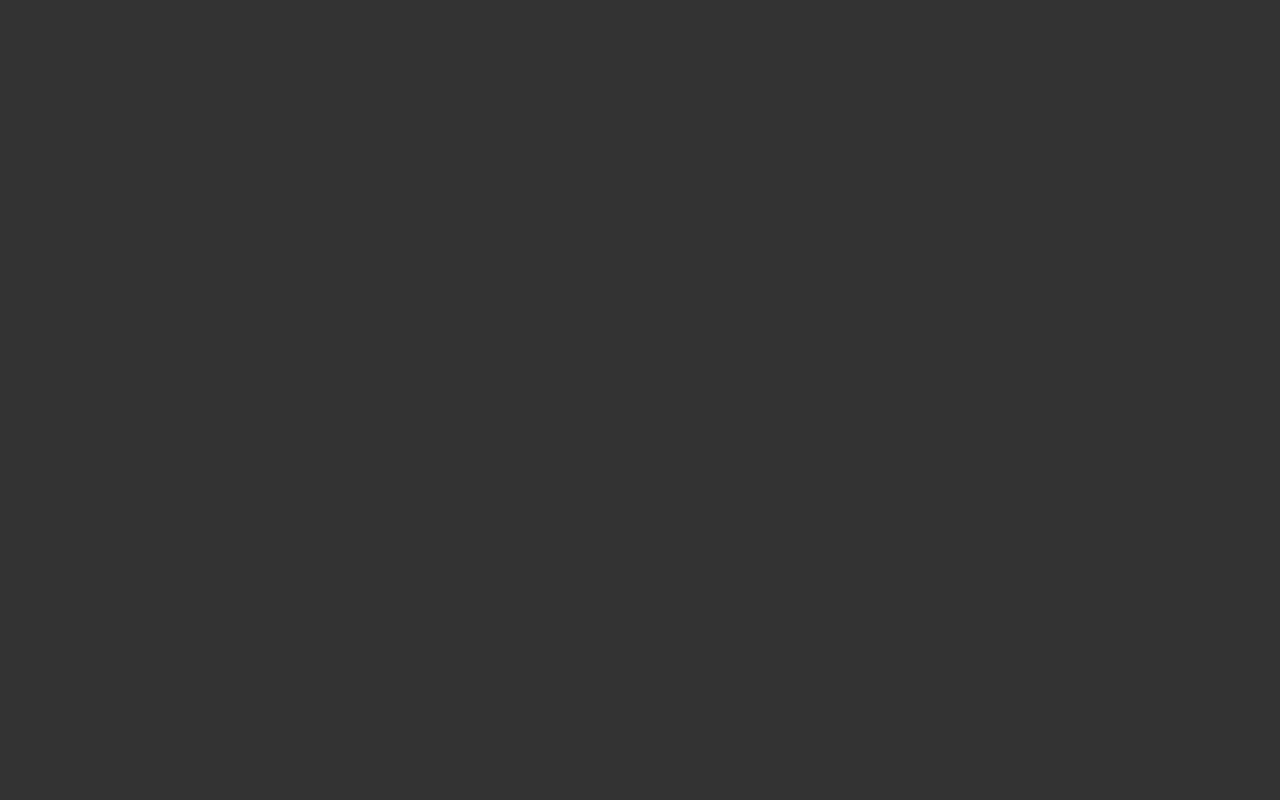
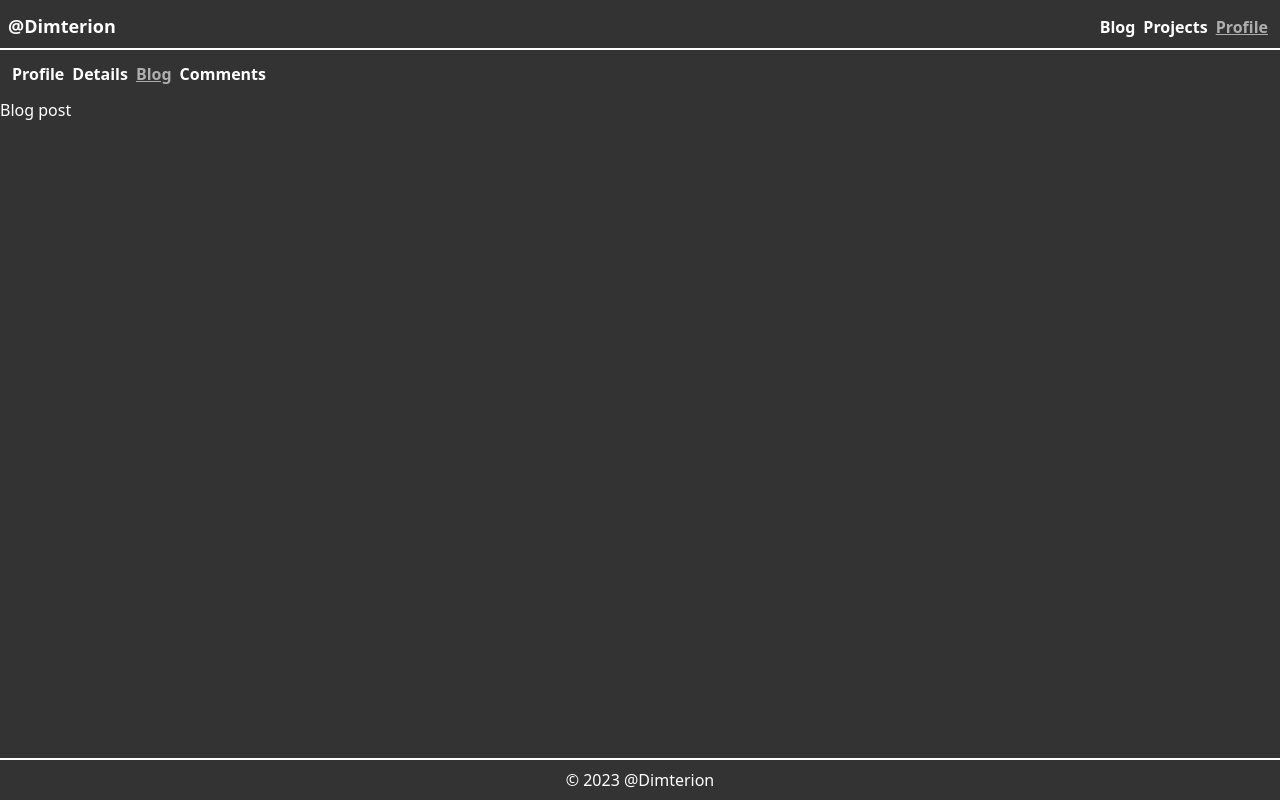
Before and after one commit to Dimterion/Profile-site, a React (Vite) app: page /profile/blog/1 in a window 1280 px wide. Before the commit this address had no page. Built offline with nearby package versions, Linux system fonts and the light colour scheme; what miragejs would draw is missing.

Commit message:
add nav for the profile page

```diff
--- a/src/App.jsx
+++ b/src/App.jsx
@@ -6,6 +6,8 @@ import Post from "./pages/Posts/Post";
 import ProfileLayout from "./components/ProfileLayout";
 import Profile from "./pages/Profile/Profile";
 import Details from "./pages/Profile/Details";
+import ProfilePosts from "./pages/Profile/ProfilePosts";
+import ProfilePost from "./pages/Profile/ProfilePost";
 import Comments from "./pages/Profile/Comments";
 import Layout from "./components/Layout";
 import "../server";
@@ -22,6 +24,8 @@ function App() {
           <Route path="profile" element={<ProfileLayout />}>
             <Route index element={<Profile />} />
             <Route path="details" element={<Details />} />
+            <Route path="blog" element={<ProfilePosts />} />
+            <Route path="blog/:id" element={<ProfilePost />} />
             <Route path="comments" element={<Comments />} />
           </Route>
         </Route>
--- a/src/components/Header.jsx
+++ b/src/components/Header.jsx
@@ -1,21 +1,42 @@
-import { Link } from "react-router-dom";
+import { Link, NavLink } from "react-router-dom";
 
 function Header() {
   return (
     <header className="flex justify-between 	items-baseline my-1 p-2 font-semibold border-b-2">
-      <Link className="text-lg hover:opacity-80 hover:underline" to="/">
+      <Link className="text-lg" to="/">
         @Dimterion
       </Link>
       <nav>
-        <Link className="mx-1 hover:opacity-80 hover:underline" to="/blog">
+        <NavLink
+          className={({ isActive }) =>
+            isActive
+              ? "mx-1 opacity-60 underline"
+              : "mx-1 hover:opacity-70 hover:underline"
+          }
+          to="/blog"
+        >
           Blog
-        </Link>
-        <Link className="mx-1 hover:opacity-80 hover:underline" to="/projects">
+        </NavLink>
+        <NavLink
+          className={({ isActive }) =>
+            isActive
+              ? "mx-1 opacity-60 underline"
+              : "mx-1 hover:opacity-70 hover:underline"
+          }
+          to="/projects"
+        >
           Projects
-        </Link>
-        <Link className="mx-1 hover:opacity-80 hover:underline" to="/profile">
+        </NavLink>
+        <NavLink
+          className={({ isActive }) =>
+            isActive
+              ? "mx-1 opacity-60 underline"
+              : "mx-1 hover:opacity-70 hover:underline"
+          }
+          to="/profile"
+        >
           Profile
-        </Link>
+        </NavLink>
       </nav>
     </header>
   );
--- a/src/components/ProfileLayout.jsx
+++ b/src/components/ProfileLayout.jsx
@@ -1,24 +1,50 @@
-import { Link, Outlet } from "react-router-dom";
+import { NavLink, Outlet } from "react-router-dom";
 
 function ProfileLayout() {
   return (
     <section>
       <nav className="flex justify-start 	items-baseline my-1 p-2 font-semibold">
-        <Link className="mx-1 hover:opacity-80 hover:underline" to="/profile">
+        <NavLink
+          className={({ isActive }) =>
+            isActive
+              ? "mx-1 opacity-60 underline"
+              : "mx-1 hover:opacity-70 hover:underline"
+          }
+          to="/profile"
+          end
+        >
           Profile
-        </Link>
-        <Link
-          className="mx-1 hover:opacity-80 hover:underline"
+        </NavLink>
+        <NavLink
+          className={({ isActive }) =>
+            isActive
+              ? "mx-1 opacity-60 underline"
+              : "mx-1 hover:opacity-70 hover:underline"
+          }
           to="/profile/details"
         >
           Details
-        </Link>
-        <Link
-          className="mx-1 hover:opacity-80 hover:underline"
+        </NavLink>
+        <NavLink
+          className={({ isActive }) =>
+            isActive
+              ? "mx-1 opacity-60 underline"
+              : "mx-1 hover:opacity-70 hover:underline"
+          }
+          to="/profile/blog"
+        >
+          Blog
+        </NavLink>
+        <NavLink
+          className={({ isActive }) =>
+            isActive
+              ? "mx-1 opacity-60 underline"
+              : "mx-1 hover:opacity-70 hover:underline"
+          }
           to="/profile/comments"
         >
           Comments
-        </Link>
+        </NavLink>
       </nav>
       <Outlet />
     </section>
--- /dev/null
+++ b/src/pages/Profile/ProfilePost.jsx
@@ -0,0 +1,5 @@
+function ProfilePost() {
+  return <div>Blog post</div>;
+}
+
+export default ProfilePost;
--- /dev/null
+++ b/src/pages/Profile/ProfilePosts.jsx
@@ -0,0 +1,5 @@
+function ProfilePosts() {
+  return <div>Blog</div>;
+}
+
+export default ProfilePosts;
```
